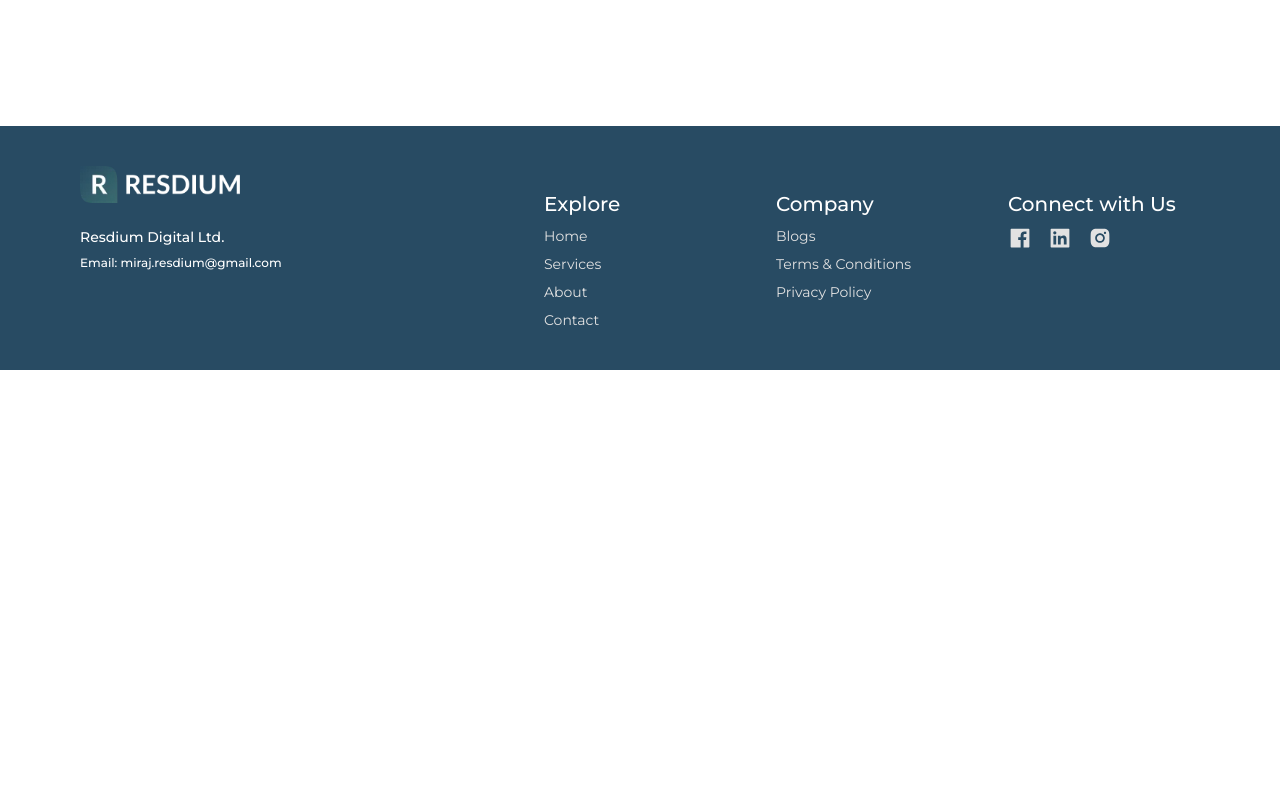
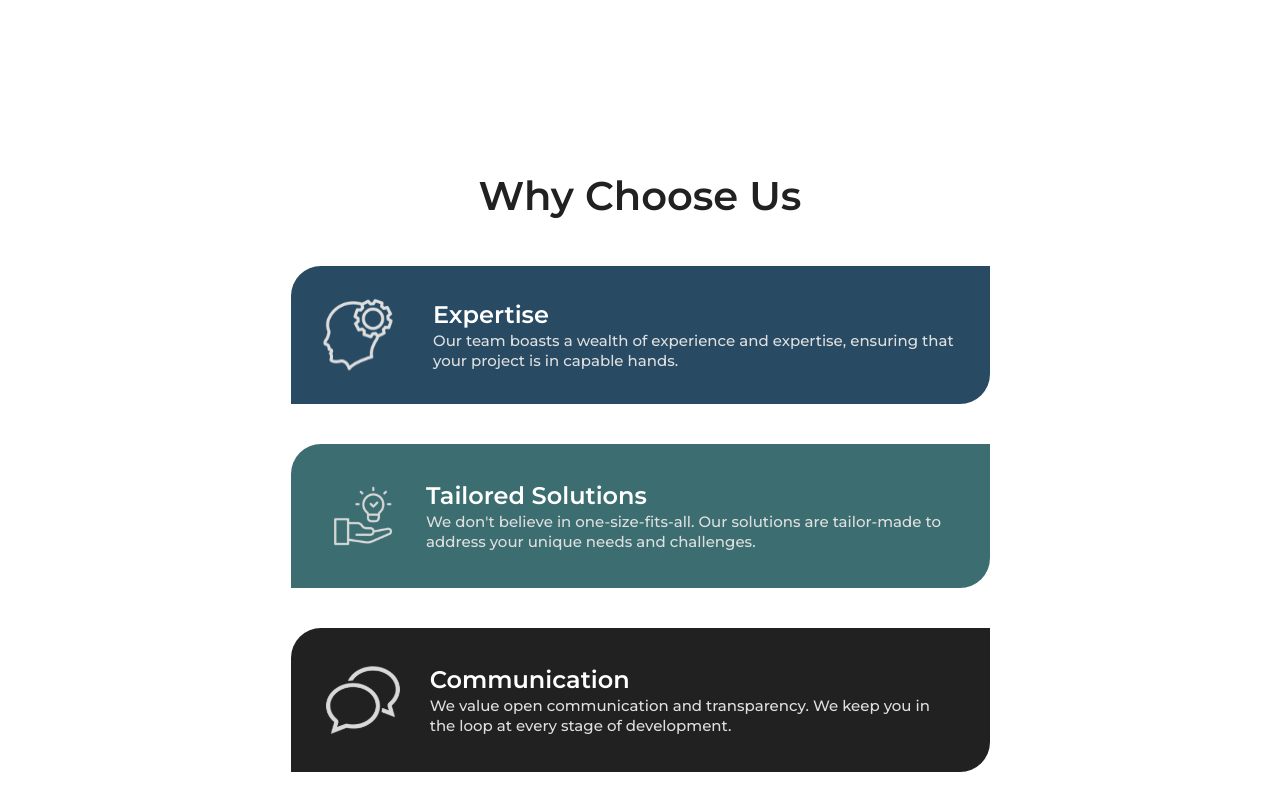
Before and after one commit to itsmiraz/resdium-client-web-design, a Next.js app: page /aboutUs in a window 1280 px wide. Shown: the part 1810-2600 px from the top of the page. Before the commit the page ends 2180 px from the top, so only its background shows below. Built offline with nearby package versions, Linux system fonts and the light colour scheme.

Commit message:
why choose us section adede

```diff
--- a/src/Components/AboutUsPage/AboutUsHero/AboutUsHero.jsx
+++ b/src/Components/AboutUsPage/AboutUsHero/AboutUsHero.jsx
@@ -8,8 +8,8 @@ import { Balancer } from 'react-wrap-balancer';
 const AboutUsHero = () => {
     return (
         <MainContainer>
-            <div className='flex md:flex-row flex-col-reverse justify-between items-center gap-10 md:gap-20'>
-                <div className='w-[100%] md:w-[60%] space-y-8 md:text-start text-center'>
+            <div className='flex md:flex-row flex-col-reverse justify-between items-center gap-10 md:gap-40'>
+                <div className='w-[100%] md:w-[50%] space-y-8 md:text-start text-center'>
                     <h1 className='text-[40px] leading-[46px] lg:text-[46px] font-bold lg:leading-[50px]  text-zinc-800'>
                         {AboutUsHeroConstants.title}
                     </h1>
--- /dev/null
+++ b/src/Components/AboutUsPage/WhyChoosseUS/WhyChoosseUS.jsx
@@ -0,0 +1,39 @@
+import MainContainer from '@/Components/Shared/MainContainer/MainContainer';
+import { AboutUsWhyChooseUs } from '@/Constants/AboutUsPage/AboutUsPageConstants';
+import Image from 'next/image';
+import React from 'react';
+
+const WhyChoosseUS = () => {
+
+
+
+
+    return (
+        <div className='px-6'>
+            <div>
+                <h1 className='text-center pt-10  font-semibold text-[#212121] text-[40px]'>Why Choose Us</h1>
+                <div className='max-w-[699px] mx-auto space-y-10 pb-32 pt-10'>
+                    {
+                        AboutUsWhyChooseUs.map((data, i) => <div
+                            key={i}
+                            className={` bg-[${data?.backGround}] flex lg:flex-row flex-col lg:justify-start justify-center items-center p-8 gap-6 rounded-ss-[30px] rounded-ee-[30px]`}>
+
+                            <div className=' mx-auto lg:w-[20%]'>
+                                <Image src={data.icon} alt={data.alt} />
+                            </div>
+                            <div className='lg:text-start text-center'>
+                                <h1 className='text-xl lg:text-2xl font-semibold text-white'>{data.title}</h1>
+                                <p className='text-sm lg:text-[15px] font-medium text-[#DFDFDF]'>
+                                    {data.desc}
+                                </p>
+                            </div>
+                        </div>)
+                    }
+                </div>
+            </div>
+
+        </div>
+    );
+};
+
+export default WhyChoosseUS;
--- a/src/Constants/AboutUsPage/AboutUsPageConstants.js
+++ b/src/Constants/AboutUsPage/AboutUsPageConstants.js
@@ -30,22 +30,25 @@ export const AboutUsConstants = [
   },
 ];
 
-export const AboutUs = [
+export const AboutUsWhyChooseUs = [
   {
     title: "Expertise",
     icon: Expertise,
+    backGround:'#284B63',
     alt: "expertise-icon",
     desc: "Our team boasts a wealth of experience and expertise, ensuring      that your project is in capable hands.",
   },
   {
     title: "Tailored Solutions",
     icon: TailoredSolutions,
+    backGround:'#3C6E71',
     alt: "tailored-solutions-icon",
     desc: "We don't believe in one-size-fits-all. Our solutions are tailor-made to address your unique needs and challenges.",
   },
   {
     title: "Communication",
     icon: Communication,
+    backGround:'#212121',
     alt: "communication-icon",
     desc: "We value open communication and transparency. We keep you in the loop at every stage of development.",
   },
--- a/src/pages/aboutUs/index.js
+++ b/src/pages/aboutUs/index.js
@@ -1,5 +1,6 @@
 import AboutUsHero from "@/Components/AboutUsPage/AboutUsHero/AboutUsHero";
 import AboutUsSection from "@/Components/AboutUsPage/AboutUsSection/AboutUsSection";
+import WhyChoosseUS from "@/Components/AboutUsPage/WhyChoosseUS/WhyChoosseUS";
 import Head from "next/head";
 import React from "react";
 
@@ -19,6 +20,7 @@ const AboutUs = () => {
       </Head>
       <AboutUsHero />
       <AboutUsSection />
+      <WhyChoosseUS/>
     </div>
   );
 };
```
